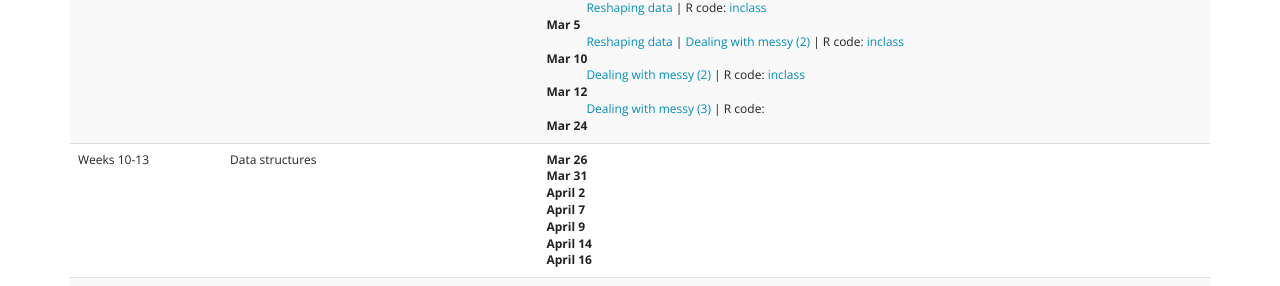
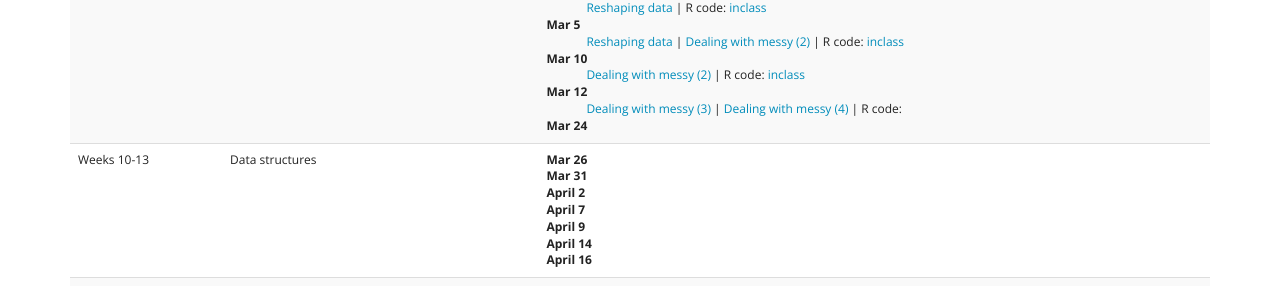
Before and after one commit to Stat480-at-ISU/Stat480-at-ISU.github.io, a Jekyll site: the page built from schedule.html, in a window 1280 px wide. Shown: the part 827-1113 px from the top of the page. Built offline with Jekyll 4.4.1, drawn with Linux system fonts in a browser that asks for light colours.

Commit message:
update sched again

```diff
--- a/schedule.html
+++ b/schedule.html
@@ -110,7 +110,7 @@
           <dd><a href="../materials-2020/03_tidyverse/06_messy-2.html" target=_blank>Dealing with messy (2)</a> | R code: <a href="code/mar10-inclass.R">inclass</a></dd>
 
           <dt>Mar 12</dt>
-          <dd><a href="../materials-2020/03_tidyverse/07_messy-3.html" target=_blank>Dealing with messy (3)</a> | R code: </dd>
+          <dd><a href="../materials-2020/03_tidyverse/07_messy-3.html" target=_blank>Dealing with messy (3)</a> | <a href="../materials-2020/03_tidyverse/08_messy-4.html" target=_blank>Dealing with messy (4)</a> | R code: </dd>
 
           <dt>Mar 24</dt>
           <dd></dd>
```
Also changed, not shown: 1 other file.
